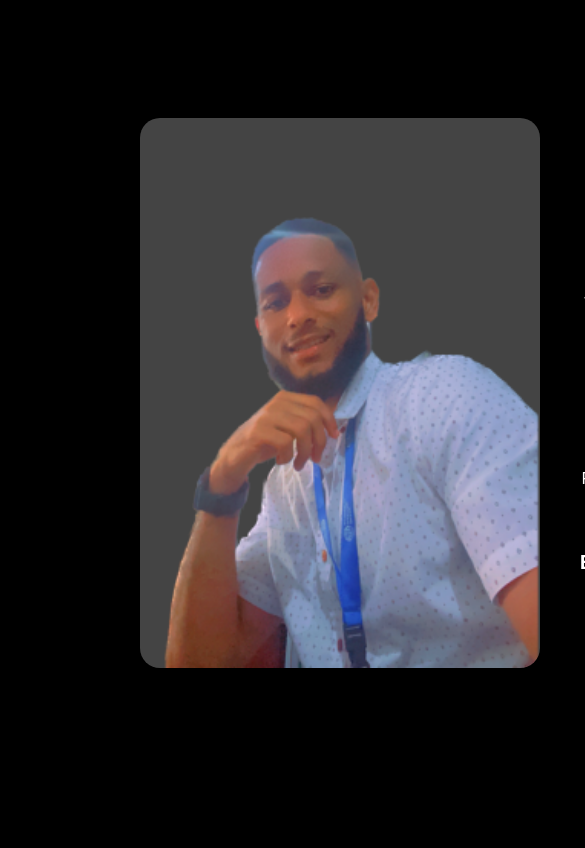
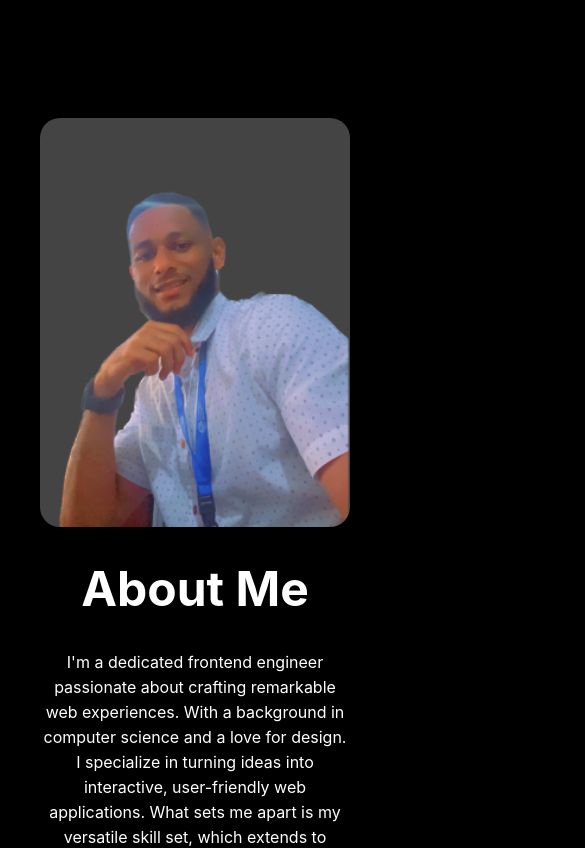
Before and after one commit to ahiekpordavid/Portfolio, a React (Create React App) app: page / in a window 390 px wide. Shown: the part 783-1631 px from the top of the page, 585 px wide, since content can reach past the window. Built offline with nearby package versions, Linux system fonts and the light colour scheme.

Commit message:
About Css

```diff
--- a/src/pages/About/About.css
+++ b/src/pages/About/About.css
@@ -1,41 +1,69 @@
-.about{
+.about {
   display: flex;
   flex-direction: row;
   margin: 80px 140px;
   background-color: black;
 }
-.aboutText h1{
+.aboutText h1 {
   font-size: 48px;
 }
-.aboutText p{
+.aboutText p {
   font-size: 16px;
   line-height: 25px;
 }
-.aboutImage{
+.aboutImage {
   display: flex;
   justify-content: flex-end;
   flex: 1;
 }
-.aboutText{
+.aboutText {
   flex: 1.2;
 }
-.aboutText button{
+.aboutText button {
   border: none;
   color: rgb(6, 186, 9);
   font-size: 14px;
   background: transparent;
   cursor: pointer;
 }
-.meImage{
+.meImage {
   margin-right: 40px;
   border-radius: 20px;
   width: 400px;
   height: 550px;
 }
-.aboutTabs{
+.aboutTabs {
   display: flex;
   margin-bottom: 40px;
 }
-.aboutTab{
+.aboutTab {
   margin-right: 80px;
 }
+@media screen and (max-width: 1024px) {
+  .about {
+    margin: 80px 100px;
+  }
+}
+@media screen and (max-width: 870px) {
+  .about {
+    margin: 80px 80px;
+    flex-direction: column;
+  }
+  .aboutImage {
+    justify-content: center;
+  }
+  .meImage {
+    margin-right: 0px;
+  }
+}
+@media screen and (max-width: 768px) {
+  .about {
+    margin: 80px 40px;
+  }
+}
+@media screen and (max-width: 480px) {
+    .meImage {
+        width: 100%;
+        height: 100%;
+      }
+}
--- a/src/pages/Home/Home.css
+++ b/src/pages/Home/Home.css
@@ -73,7 +73,7 @@
       align-items: center;
     }
     .langIcons {
-      margin-top:20px ;
+      margin-top: 20px;
       position: inherit;
       z-index: 0;
       top: 0px;
```
Lines whose indentation alone changed are shown as unchanged.
